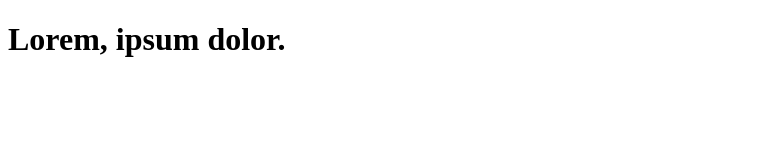
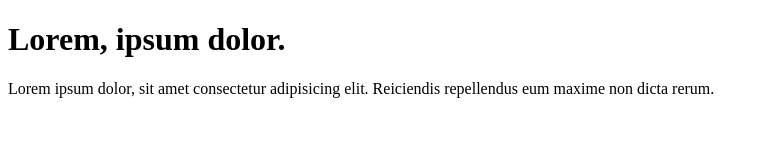
Before and after one commit to Manjunath-Khot/git-practice, a plain HTML site: page index.html in a window 1280 px wide. Shown: the whole page, without its empty margins (0-769 px from the left). Drawn offline with Linux system fonts and the light colour scheme.

Commit message:
add paragarph to index file

```diff
--- a/index.html
+++ b/index.html
@@ -7,5 +7,6 @@
 </head>
 <body>
   <h1>Lorem, ipsum dolor.</h1>
+  <p>Lorem ipsum dolor, sit amet consectetur adipisicing elit. Reiciendis repellendus eum maxime non dicta rerum.</p>
 </body>
 </html>
```
